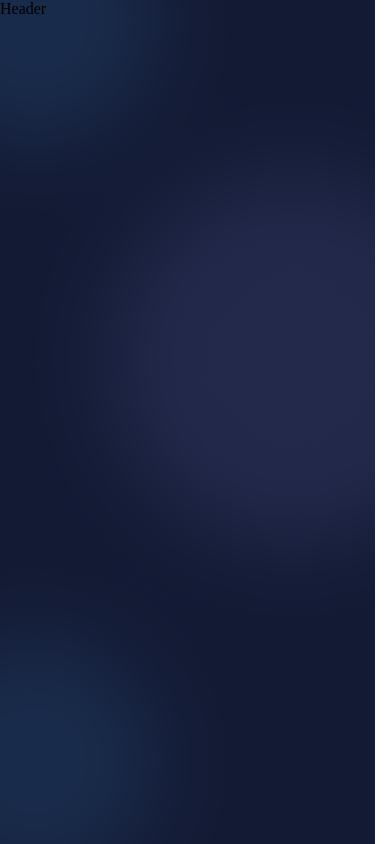
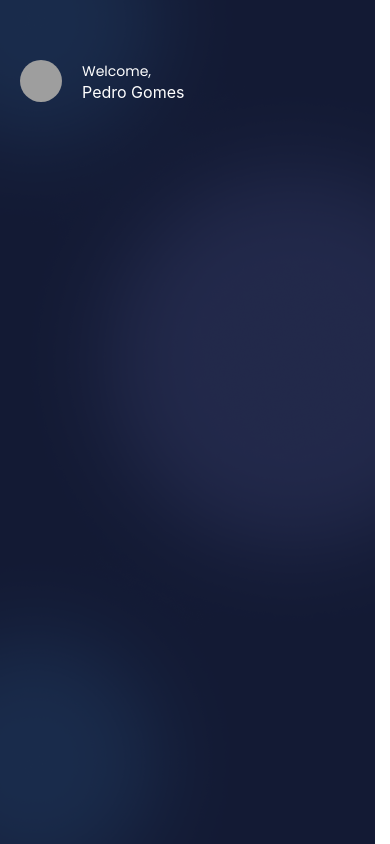
Before and after one commit to pedrogomes1/carsmarket, a React Native app: screen / in a window 390 px wide. Built offline with nearby package versions, Linux system fonts and the light colour scheme; grey boxes are pictures that could not be loaded.

Commit message:
feat: create static header component

```diff
--- /dev/null
+++ b/src/components/header/header.styles.ts
@@ -0,0 +1,21 @@
+import { StyleSheet } from 'react-native'
+
+export const styles = StyleSheet.create({
+  container: {
+    flexDirection: 'row',
+    alignItems: 'center',
+    marginTop: 60,
+    marginRight: 20,
+    marginLeft: 20,
+  },
+  containerProfile: {
+    flexDirection: 'column',
+    marginLeft: 20,
+  },
+  text: {
+    color: '#fff',
+  },
+  username: {
+    fontSize: 16,
+  },
+})
--- a/src/components/header/index.tsx
+++ b/src/components/header/index.tsx
@@ -1,5 +1,20 @@
-import { View } from 'react-native'
+import { Text, View } from 'react-native'
+import { styles } from './header.styles'
+import { Avatar } from '../avatar'
+import { Typography } from '../typography'
 
 export function Header() {
-  return <View>Header</View>
+  return (
+    <View style={styles.container}>
+      <Avatar />
+      <View style={styles.containerProfile}>
+        <Typography text="Welcome," style={styles.text} />
+        <Typography
+          text="Pedro Gomes"
+          style={[styles.text, styles.username]}
+          type="SemiBold"
+        />
+      </View>
+    </View>
+  )
 }
```
